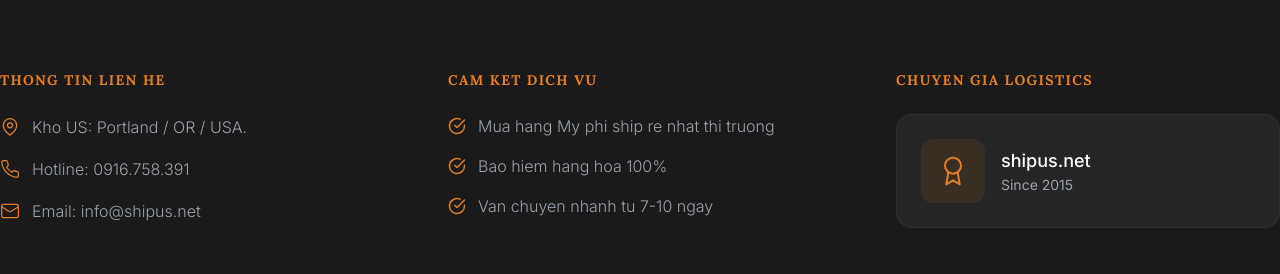
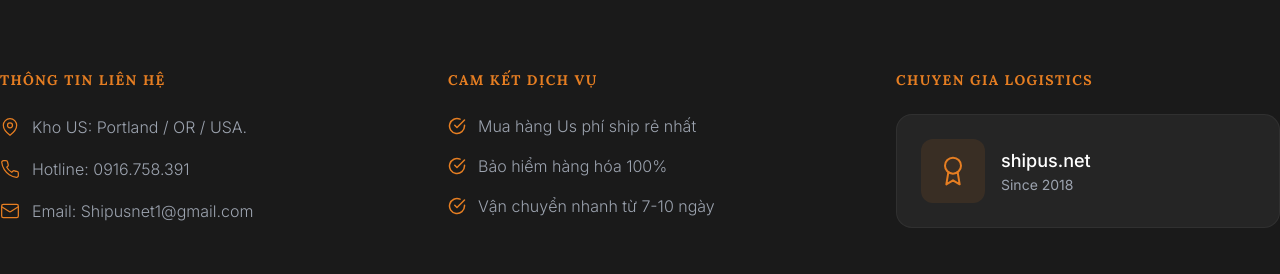
Before and after one commit to tvlong1003-ctrl/shipus-website, a React (Create React App) app: page / in a window 1280 px wide. Shown: the part 2969-3243 px from the top of the page. Built offline with nearby package versions, Linux system fonts and the light colour scheme.

Commit message:
Update Footer.js

```diff
--- a/src/components/Footer.js
+++ b/src/components/Footer.js
@@ -6,7 +6,7 @@ function Footer() {
               <footer className="bg-primary-dark text-white py-24 px-6 md:px-0 border-t border-white/5 font-sans">
                 <div className="container mx-auto grid grid-cols-1 md:grid-cols-3 gap-16 text-center md:text-left">
                   <div className="space-y-6">
-                    <h3 className="text-sm font-bold text-primary-accent uppercase tracking-widest mb-4">THONG TIN LIEN HE</h3>
+                    <h3 className="text-sm font-bold text-primary-accent uppercase tracking-widest mb-4">Thông Tin Liên Hệ</h3>
               <div className="space-y-4">
                       <p className="flex items-center justify-center md:justify-start text-base text-gray-400 font-light hover:text-white transition-colors cursor-pointer leading-relaxed group">
                         <MapPin size={20} className="mr-3 text-primary-accent group-hover:scale-110 transition-transform" strokeWidth={1.5} />
@@ -18,24 +18,24 @@ function Footer() {
           </p>
                 <p className="flex items-center justify-center md:justify-start text-base text-gray-400 font-light hover:text-white transition-colors cursor-pointer leading-relaxed group">
                         <Mail size={20} className="mr-3 text-primary-accent group-hover:scale-110 transition-transform" strokeWidth={1.5} />
-                        Email: info@shipus.net
+                        Email: Shipusnet1@gmail.com
           </p>
           </div>
           </div>
             <div className="space-y-6">
-                    <h3 className="text-sm font-bold text-primary-accent uppercase tracking-widest mb-4">CAM KET DICH VU</h3>
+                    <h3 className="text-sm font-bold text-primary-accent uppercase tracking-widest mb-4">CAM KẾT DỊCH VỤ</h3>
               <ul className="space-y-4">
                       <li className="flex items-center justify-center md:justify-start text-base text-gray-400 font-light hover:text-white transition-colors group">
                         <CheckCircle size={18} className="mr-3 text-primary-accent group-hover:scale-110 transition-transform" strokeWidth={2} />
-                        Mua hang My phi ship re nhat thi truong
+                        Mua hàng Us phí ship rẻ nhất
           </li>
                 <li className="flex items-center justify-center md:justify-start text-base text-gray-400 font-light hover:text-white transition-colors group">
                         <CheckCircle size={18} className="mr-3 text-primary-accent group-hover:scale-110 transition-transform" strokeWidth={2} />
-                        Bao hiem hang hoa 100%
+                        Bảo hiểm hàng hóa 100%
           </li>
                 <li className="flex items-center justify-center md:justify-start text-base text-gray-400 font-light hover:text-white transition-colors group">
                         <CheckCircle size={18} className="mr-3 text-primary-accent group-hover:scale-110 transition-transform" strokeWidth={2} />
-                        Van chuyen nhanh tu 7-10 ngay
+                        Vận chuyển nhanh từ 7-10 ngày
           </li>
           </ul>
           </div>
@@ -47,7 +47,7 @@ function Footer() {
           </div>
                 <div>
                         <p className="text-lg font-medium text-white">shipus.net</p>
-                  <p className="text-sm text-gray-400">Since 2015</p>
+                  <p className="text-sm text-gray-400">Since 2018</p>
           </div>
           </div>
           </div>
```
